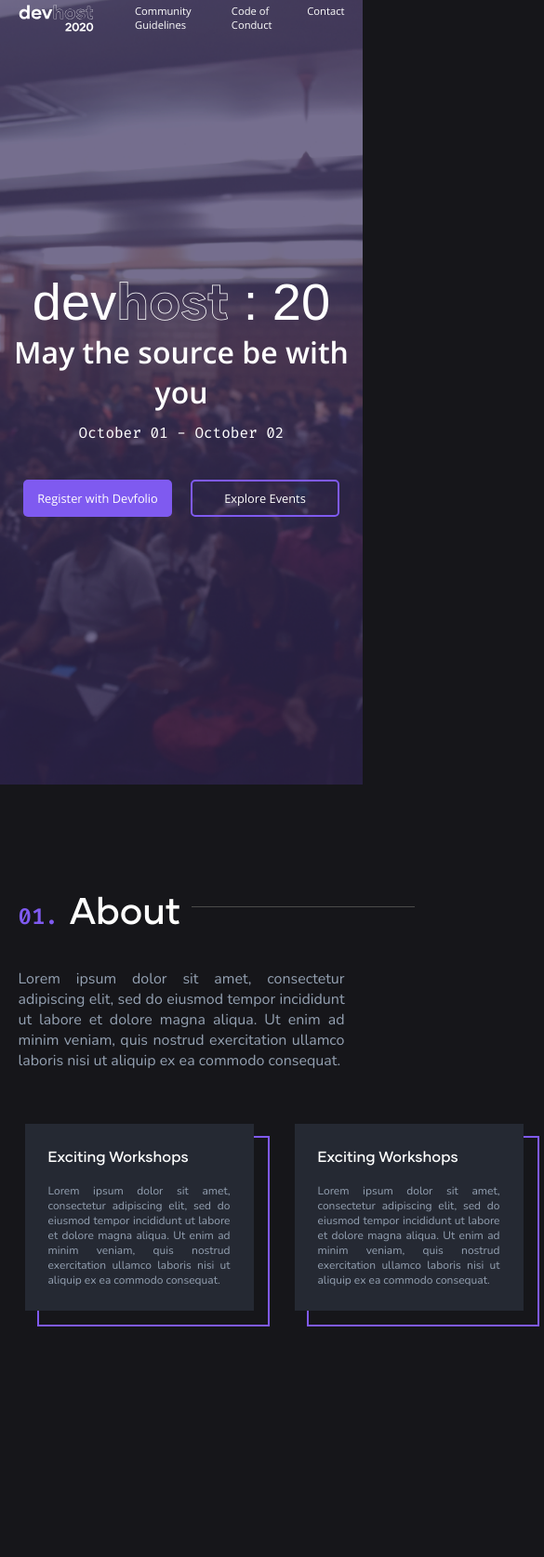
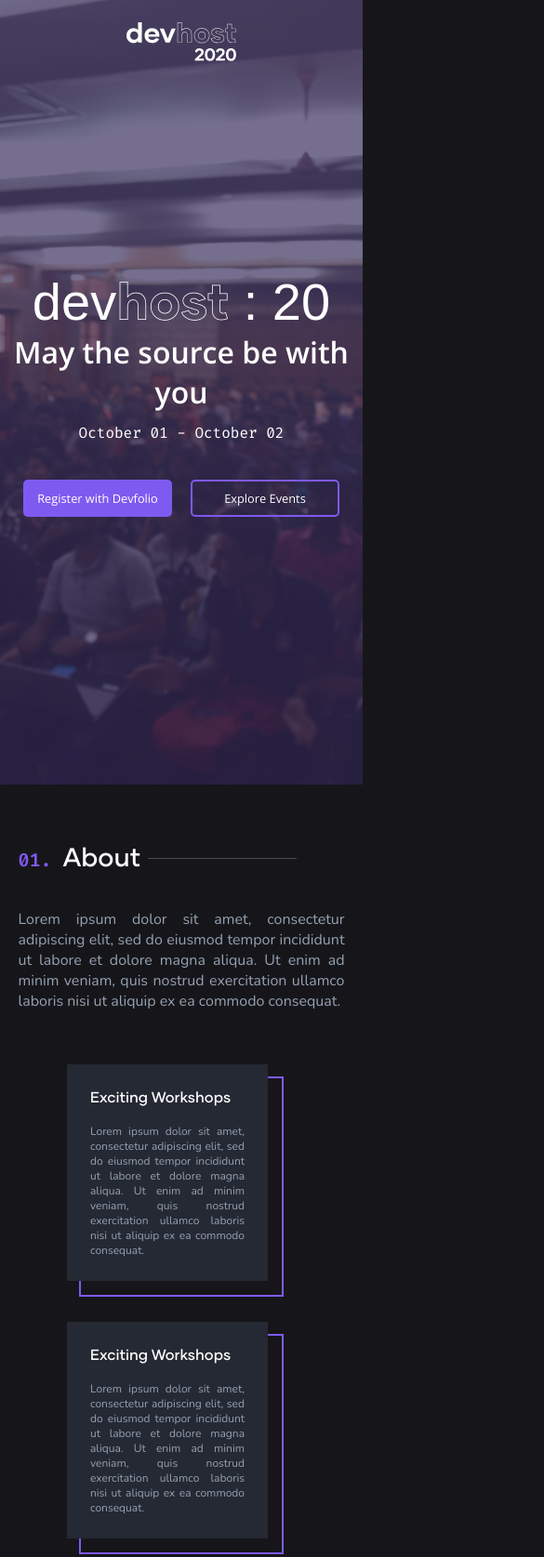
Before and after one commit to so-sc/devhost, a Gatsby site: page / in a window 390 px wide. Shown: the top 1675 px of the page at 93% size, 585 px wide, since content can reach past the window. Built offline with nearby package versions, Linux system fonts and the light colour scheme; Gatsby itself is replaced by a stand-in of ours; a web font is replaced by a local one.

Commit message:
Fixed responsiveness in some sections

```diff
--- a/src/components/about/about.scss
+++ b/src/components/about/about.scss
@@ -1,6 +1,15 @@
 .about {
-  padding: 100px 0;
 
+  @include respond(big-desktop) {
+    padding: 100px 0;
+
+}
+@include respond(phone) {
+  padding: 50px 0;
+}
+@include respond(small-phone) {
+  padding: 50px 0;
+}
   &-content {
     color: white;
 
@@ -16,14 +25,34 @@
     display: flex;
     justify-content: space-evenly;
     padding-top: 50px;
+
+    @include respond(phone) {
+      flex-direction: column;
+      justify-content: center;
+  }
+  @include respond(small-phone) {
+    flex-direction: column;
+    justify-content: center;
+}
+
+
   }
 }
 
 .card {
   margin: 20px;
-  max-width: 280px;
-  min-width: 250px;
-  min-height: 360px;
+  min-width: 220px;
+  max-width:220px;
+  @include respond(big-desktop) {
+    max-width: 280px;
+}
+@include respond(phone) {
+  align-self:center;
+  }
+  @include respond(small-phone) {
+    align-self:center;
+    }
+
   &-outline {
     background-color: $color-background;
     border: solid $color-violet 2px;
--- a/src/components/footer.js
+++ b/src/components/footer.js
@@ -26,7 +26,7 @@ const Footer = () => {
       </div>
     </div>
     <div className="copyright-area">
-      <p>DevHost © {new Date().getFullYear()}</p>
+      <p>devhost © {new Date().getFullYear()}</p>
     </div>
   </footer>
 }
--- a/src/components/header.js
+++ b/src/components/header.js
@@ -7,14 +7,17 @@ const Header = () => {
   return (
     <header>
       <Container>
-      <div className="header_logo">
-        <img className="header_logo-devhost" src={Logo} alt="logo" />
+        <div className="header__container">
+          <div className="header__container_logo">
+            <img className="header__container_logo-devhost" src={Logo} alt="logo" />
       </div>
-      <ul className="header_navigation">
-        <li className="header_navigation-item">Community Guidelines</li>
-        <li className="header_navigation-item">Code of Conduct</li>
-        <li className="header_navigation-item">Contact</li>
+          <ul className="header__container_navigation">
+            <li className="header__container_navigation-item">Community Guidelines</li>
+            <li className="header__container_navigation-item">Code of Conduct</li>
+            <li className="header__container_navigation-item">Contact</li>
       </ul>
+        </div>
+
       </Container>
     </header>
   )
--- a/src/components/speakers/speakers.js
+++ b/src/components/speakers/speakers.js
@@ -76,12 +76,12 @@ const SpeakerCard = ({ image, speakerName, subTitle, description, git, linkedin,
               href={git}><img className="speakercard__right__link-left-github" src={Github} alt="github logo" /></a>
             <a target="_blank"
               rel="noreferrer"
-              href={linkedin}><img src={Linkedin} alt="linkedin logo" /></a>
+              href={linkedin}><img className="speakercard__right__link-left-image" src={Linkedin} alt="linkedin logo" /></a>
           </div>
           <div className="card__right__link-right">
             <a target="_blank"
               rel="noreferrer"
-              href={website}><img src={Website} alt="website logo" /></a>
+              href={website}><img className="speakercard__right__link-left-image" src={Website} alt="website logo" /></a>
           </div>
         </div>
       </div>
--- a/src/components/speakers/speakers.scss
+++ b/src/components/speakers/speakers.scss
@@ -6,28 +6,56 @@
     display: flex;
     justify-content: center;
     margin-bottom: 5rem;
+
+    @include respond (tab-land) {
+        flex-direction: column;
+    }
+
     &__left {
         padding: 4rem 10rem;
         display: flex;
         flex-direction: column;
         align-items: center;
         color: $color-white;
+        justify-content: center;
+
+        @include respond(tab-land) {
+            background-color: $color-background-card;
+            padding: 1.5rem;
+            justify-content: center;
+            border-radius: 5px 5px 0 0;
+        }
 
         &-image {
             width: 20rem;
             border-radius: 100%;
+
+            @include respond(tab-land) {
+                width: 15rem;
+            }
         }
 
         &-title {
             margin-top: 2rem;
             font-family: $font-OS;
             letter-spacing: .15rem;
+
+            @include respond(tab-land) {
+                font-size: 2rem;
+                font-weight: 700;
+                letter-spacing: 0;
+            }
         }
 
         &-subtitle {
             margin-top: .5rem;
             font-family: $font-FM;
             font-weight: 400;
+
+            @include respond(tab-land) {
+                text-align: center;
+                font-size: 1.6rem;
+            }
         }
     }
 
@@ -35,6 +63,11 @@
         background-color: $color-background-card;
         padding: 5rem 10rem;
         border-radius: 5px;
+
+        @include respond(tab-land) {
+            padding: 1.5rem;
+            border-radius: 0 0 5px 5px ;
+        }
 
         &-title {
             color: $color-white;
@@ -51,6 +84,10 @@
             font-weight: 400;
             font-size: 1.6rem;
             text-align: justify;
+
+            @include respond(tab-land) {
+                margin: 2rem 0;
+            }
         }
 
         &__link {
@@ -62,8 +99,16 @@
                 &-github {
                     margin-right: 2rem;
 
+                    @include respond(tab-land) {
+                        width: 3rem;
+                    }
                 }
 
+                &-image {
+                    @include respond(tab-land) {
+                        width: 3rem;
+                    }
+                }
 
             }
         }
--- a/src/styles/base/typography.scss
+++ b/src/styles/base/typography.scss
@@ -46,6 +46,10 @@ font-family: 'Nunito', sans-serif;
     white-space: nowrap;
     font-size: 5rem;
 
+    @include respond(tab-port) {
+      font-size: 3.5rem;
+    }
+
     &::before {
       position: relative;
       counter-increment: section;
@@ -54,6 +58,10 @@ font-family: 'Nunito', sans-serif;
       font-family: $font-FM;
       color: $color-violet;
       font-size: 3rem;
+
+      @include respond(tab-port) {
+        font-size: 2.5rem;
+      }
     }
 
     &::after {
@@ -65,6 +73,12 @@ font-family: 'Nunito', sans-serif;
       margin-left: 1.5rem;
       position: relative;
       top: -18px;
+
+      @include respond(tab-port) {
+        top: -8px;
+        width: 20rem;
+        margin-left: 1rem;
+      }
     }
   }
 }
--- a/src/styles/layout/footer.scss
+++ b/src/styles/layout/footer.scss
@@ -14,7 +14,7 @@ footer {
         justify-content: space-between;
         flex-direction: row;
 
-        @include respond(small) {
+        @include respond(tab-port) {
             flex-direction: column;
             align-items: flex-start;
           }
@@ -27,6 +27,10 @@ footer {
             flex-direction: column;
             align-content: flex-start;
             padding: 10px;
+
+            p {
+                line-height: 3rem;
+            }
 
             a {
                 text-decoration: none;
--- a/src/styles/layout/header.scss
+++ b/src/styles/layout/header.scss
@@ -6,27 +6,39 @@ header {
   position: absolute;
   width: 100%;
   z-index: 100;
-  flex-direction: row;
 
-  .header_logo {
+  .header__container {
+    width: 100%;
+    display: flex;
+    align-items: center;
+    justify-content: space-between;
+
+    @include respond(phone) {
+      flex-direction: column;
+    }
+
+    &_logo {
+      @include respond(phone) {
+        display: flex;
+        justify-content: center;
+        align-items: center;
+        padding: 2rem;
+      }
+
       &-devhost {
         @include respond(tab-port) {
           width: 75%;
         }
-
-      @include respond(phone) {
-        width: 65%;
-      }
-
-      @include respond(small-phone) {
-        width: 55%;
-      }
       }
     }
 
-  .header_navigation {
+    &_navigation {
       display: flex;
       color: $color-white;
+
+      @include respond(phone) {
+        visibility: hidden;
+      }
 
       &-item {
         font-family: $font-OS;
@@ -39,3 +51,4 @@ header {
       }
     }
   }
+}
```
Lines whose indentation alone changed are shown as unchanged.
